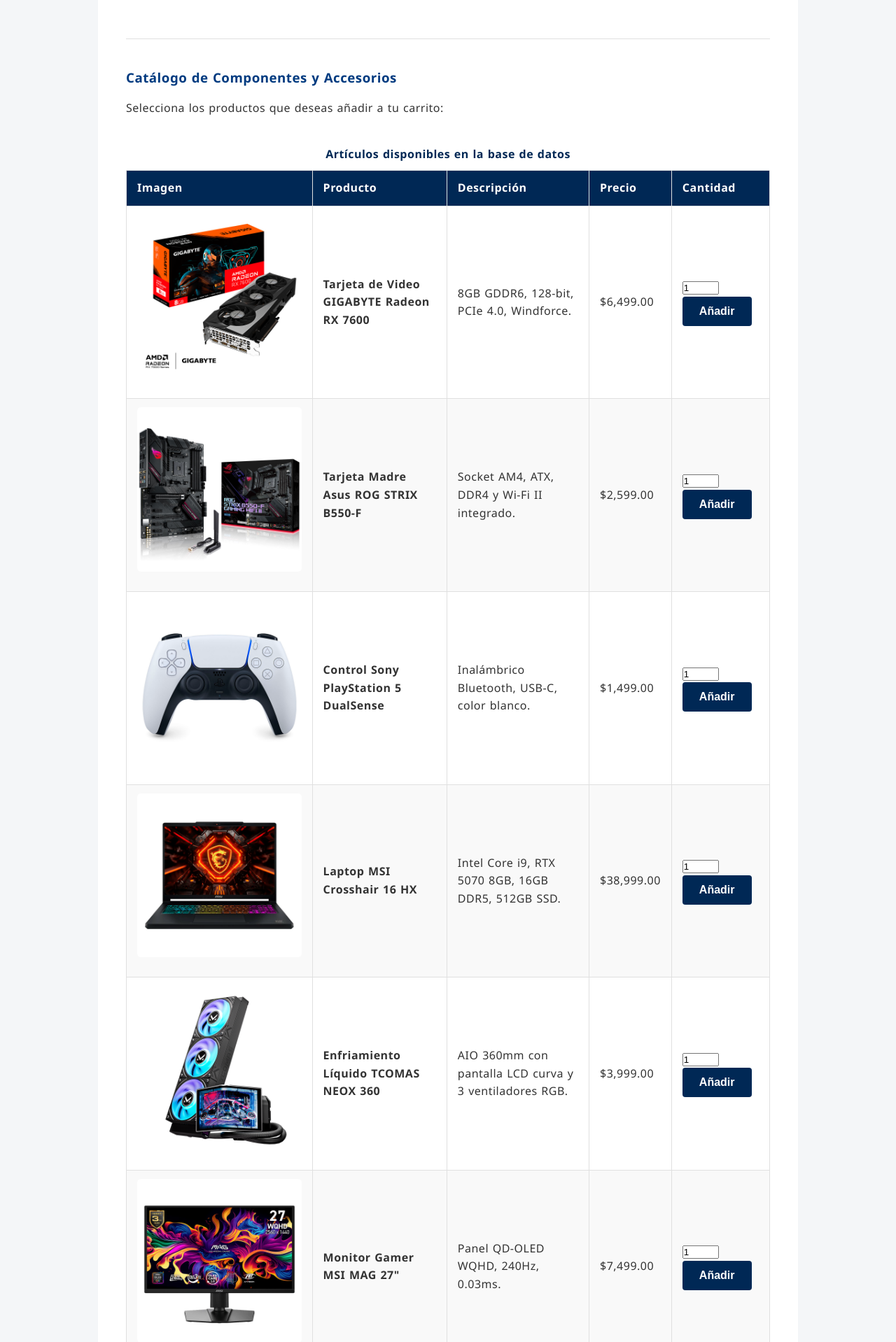
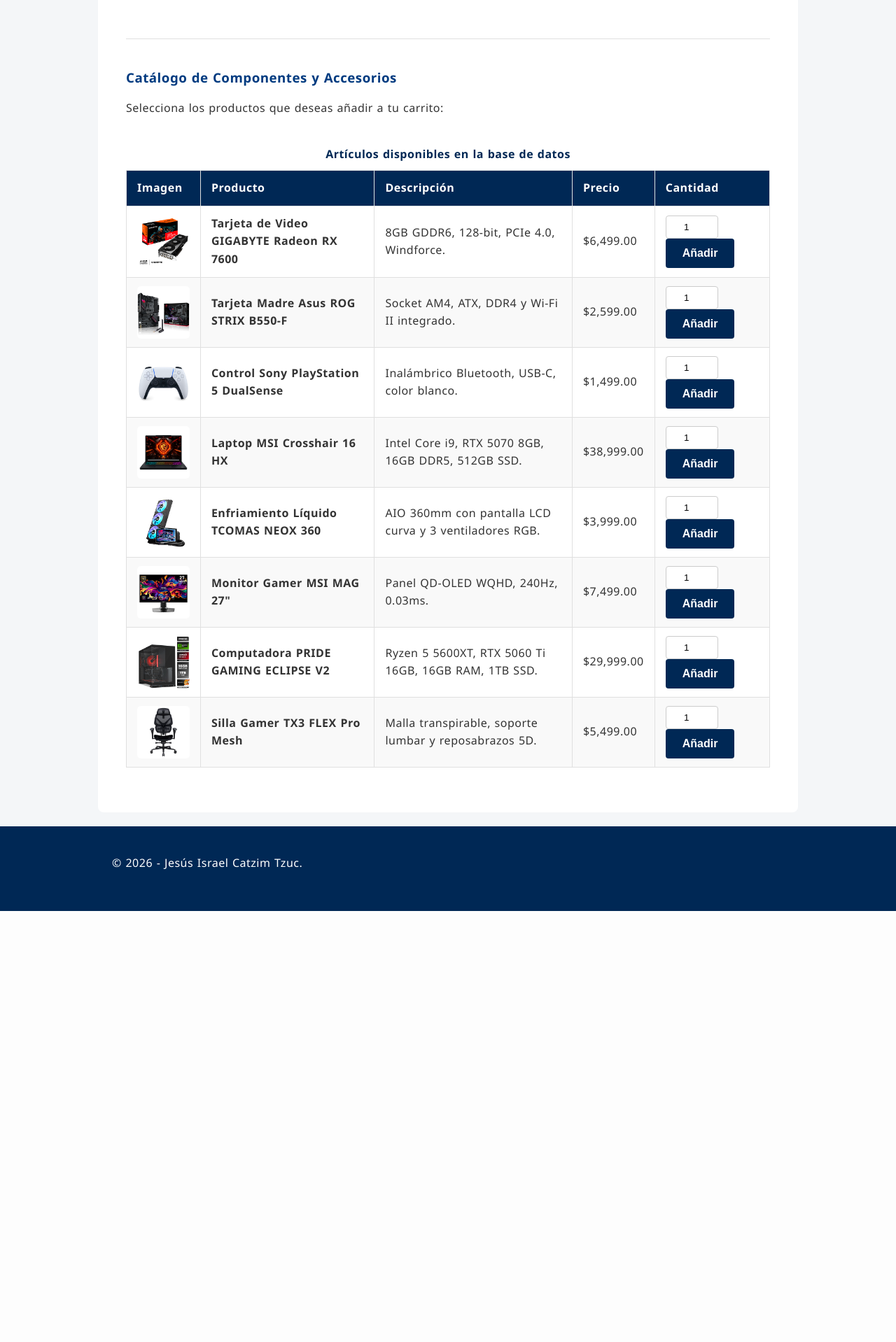
Before and after one commit to jackfenixx17/Mi-pagina-web-Desarrollo-Web, a PHP site: page /carrito.php in a window 1280 px wide. Shown: the part 900-2818 px from the top of the page at 70% size. After the commit the page ends 2202 px from the top, so only its background shows below. Run offline with PHP 8.4, Linux system fonts and the light colour scheme; the visitor is signed in with stand-in values (Sample User, id 1); data comes from the database, SQL or seed files in the repository.

Commit message:
Agregar clases de imagenes y estilos de tienda
Se incorporan las clases para controlar el tamaño de las imágenes desde la hoja de estilos y el formato de los campos numéricos del carrito.

```diff
--- a/CSS/estilos.css
+++ b/CSS/estilos.css
@@ -146,6 +146,27 @@ audio {
   margin-bottom: 1rem;
 }
 
+/* Clases de tamaño para imágenes y multimedia */
+.img-logo-uady {
+  width: 130px;
+}
+
+.img-logo-www {
+  width: 200px;
+}
+
+.img-validacion {
+  width: 380px;
+}
+
+.img-ilustracion {
+  width: 450px;
+}
+
+.video-presentacion {
+  width: 380px;
+}
+
 /* Estilos para la tabla de datos */
 .tabla-contenedor {
   overflow-x: auto;
@@ -278,6 +299,26 @@ input[type="submit"]:hover {
   color: var(--azul-primario);
 }
 
+/* Estilos para la tienda y el carrito de compras */
+input[type="number"] {
+  width: 75px;
+  padding: 8px;
+  margin-right: 5px;
+  border: 1px solid #ccc;
+  border-radius: 4px;
+  text-align: center;
+}
+
+.img-catalogo {
+  width: 90px;
+  margin: 0 auto;
+}
+
+.img-carrito {
+  width: 70px;
+  margin: 0 auto;
+}
+
 /* Diseño para tablets */
 @media (min-width: 768px) {
   nav ul {
```
